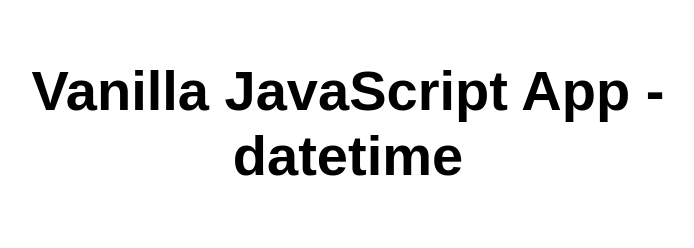
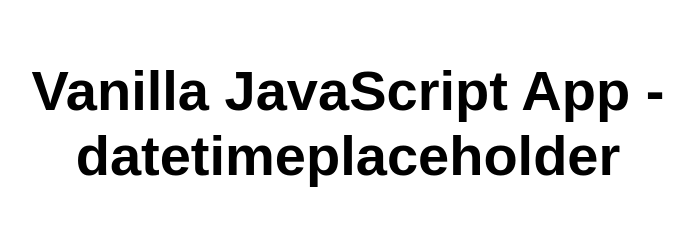
Before and after one commit to Venkat-Muthu/mystaticwebapp, a plain HTML site: page src/index.html in a window 1280 px wide. Shown: the whole page, without its empty margins (292-986 px from the left). Drawn offline with Linux system fonts and the light colour scheme.

Commit message:
changed datetime placeholder text

```diff
--- a/src/index.html
+++ b/src/index.html
@@ -10,7 +10,7 @@
 
 <body>
   <main>
-    <h1>Vanilla JavaScript App - datetime</h1>
+    <h1>Vanilla JavaScript App - datetimeplaceholder</h1>
   </main>
 </body>
 
```
